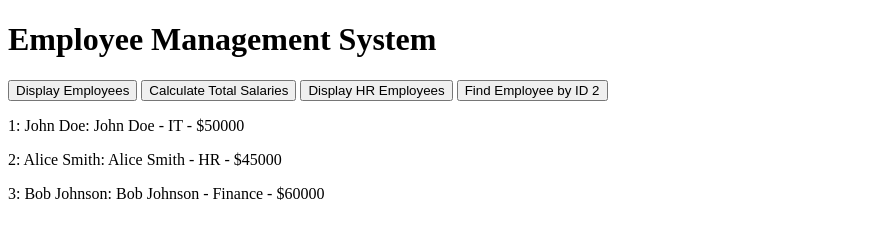
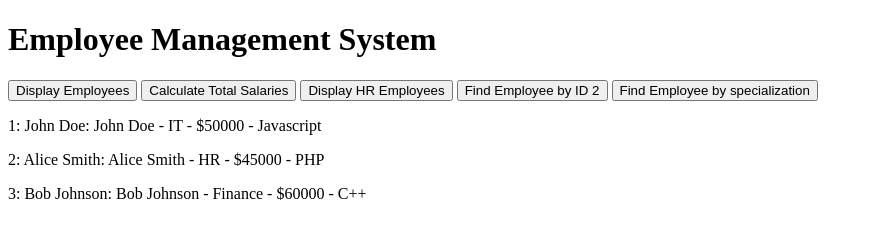
Before and after one commit to nicolaGenovese/ibm, a plain HTML site: page employeeDetails/employee_details.html in a window 1280 px wide. Both pictures are taken after a click on the button "Display Employees". Shown: the whole page, without its empty margins (0-873 px from the left). Drawn offline with Linux system fonts and the light colour scheme.

Commit message:
implementing specialization

```diff
--- a/employeeDetails/employee_details.html
+++ b/employeeDetails/employee_details.html
@@ -11,6 +11,7 @@
     <button onclick="calculateTotalSalaries()">Calculate Total Salaries</button>
     <button onclick="displayHREmployees()">Display HR Employees</button>
     <button onclick="findEmployeeById(2)">Find Employee by ID 2</button>
+    <button onclick="findEmployeeBySpec()">Find Employee by specialization</button>
   </div>
 
  <div id="employeesDetails"></div>
--- a/employeeDetails/employee_details.js
+++ b/employeeDetails/employee_details.js
@@ -1,13 +1,13 @@
 const employees = [
-    { id: 1, name: 'John Doe', age: 30, department: 'IT', salary: 50000 },
-    { id: 2, name: 'Alice Smith', age: 28, department: 'HR', salary: 45000 },
-    { id: 3, name: 'Bob Johnson', age: 35, department: 'Finance', salary: 60000 },
+    { id: 1, name: 'John Doe', age: 30, department: 'IT', salary: 50000, specialization: "Javascript" },
+    { id: 2, name: 'Alice Smith', age: 28, department: 'HR', salary: 45000, specialization: "PHP" },
+    { id: 3, name: 'Bob Johnson', age: 35, department: 'Finance', salary: 60000, specialization: "C++" },
     //... More employee records can be added here
   ];
 
    // Function to display all employees
    function displayEmployees() {
-        const totalEmployees = employees.map((employee, index) => `<p>${employee.id}: ${employee.name}: ${employee.name} - ${employee.department} - $${employee.salary}</p>`).join('');
+        const totalEmployees = employees.map((employee, index) => `<p>${employee.id}: ${employee.name}: ${employee.name} - ${employee.department} - $${employee.salary} - ${employee.specialization}</p>`).join('');
         document.getElementById('employeesDetails').innerHTML = totalEmployees;
 }
 
@@ -18,17 +18,28 @@ function calculateTotalSalaries() {
 
   function displayHREmployees() {
     const hrEmployees = employees.filter(employee => employee.department === 'HR');
-     const hrEmployeesDisplay = hrEmployees.map((employee, index) => `<p>${employee.id}: ${employee.name}: ${employee.name} - ${employee.department} - $${employee.salary}</p>`).join('');
+     const hrEmployeesDisplay = hrEmployees.map((employee, index) => `<p>${employee.id}: ${employee.name}: ${employee.name} - ${employee.department} - $${employee.salary} - ${employee.specialization}</p>`).join('');
      document.getElementById('employeesDetails').innerHTML = hrEmployeesDisplay;
 }
 
 function findEmployeeById(employeeId) {
     const foundEmployee = employees.find(employee => employee.id === employeeId);
     if (foundEmployee) {
-    document.getElementById('employeesDetails').innerHTML =`<p>${foundEmployee.id}: ${foundEmployee.name}: ${foundEmployee.name} - ${foundEmployee.department} - $${foundEmployee.salary}</p>`;
+    document.getElementById('employeesDetails').innerHTML =`<p>${foundEmployee.id}: ${foundEmployee.name}: ${foundEmployee.name} - ${foundEmployee.department} - $${foundEmployee.salary} - ${foundEmployee.specialization}</p>`;
     }
     else{
       document.getElementById('employeesDetails').innerHTML = 'no employee has been found with this ID';
 
     }
 }
+
+function findEmployeeBySpec() {
+    const foundEmployee = employees.find(employee => employee.specialization === "Javascript");
+    if (foundEmployee) {
+    document.getElementById('employeesDetails').innerHTML =`<p>${foundEmployee.specialization}: ${foundEmployee.name}: ${foundEmployee.name} - ${foundEmployee.department} - $${foundEmployee.salary}</p>`;
+    }
+    else{
+      document.getElementById('employeesDetails').innerHTML = 'no employee has been found with this ID';
+
+    }
+}
```
